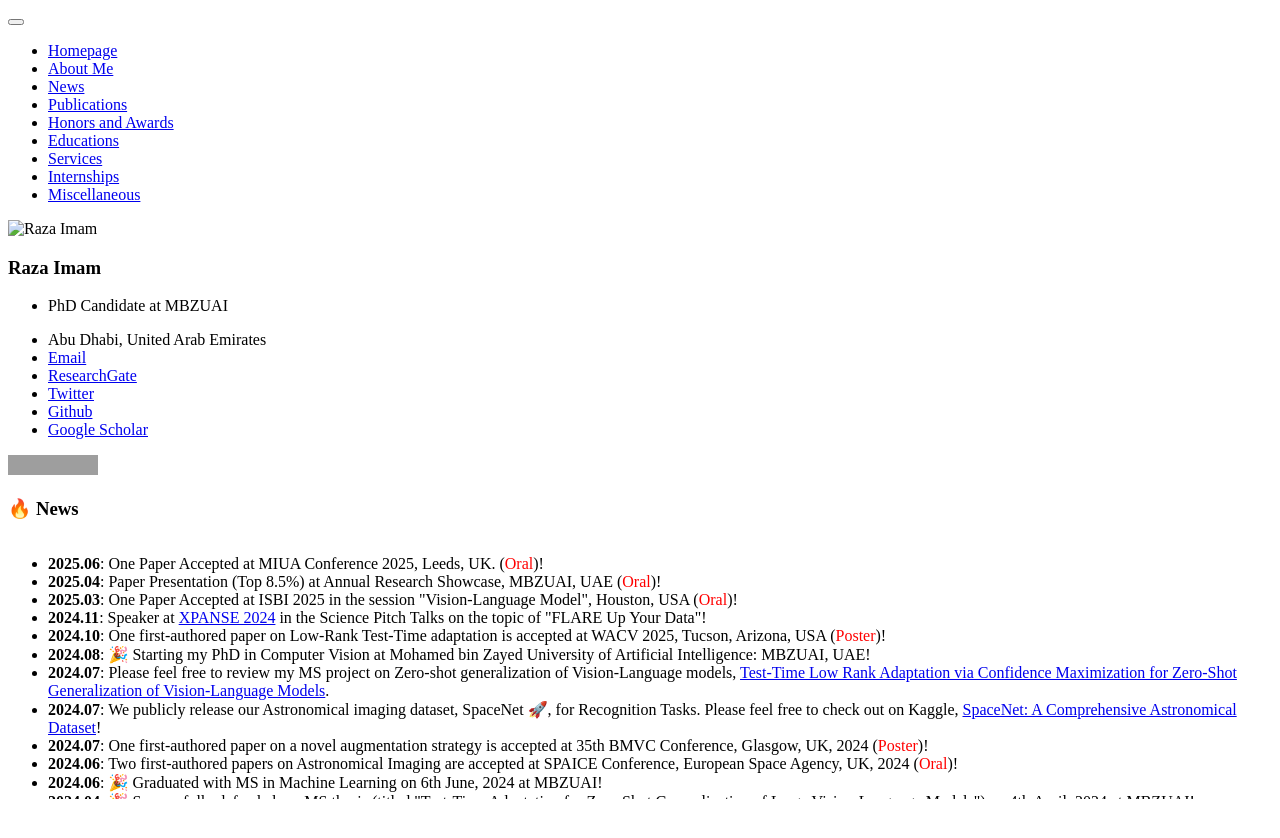
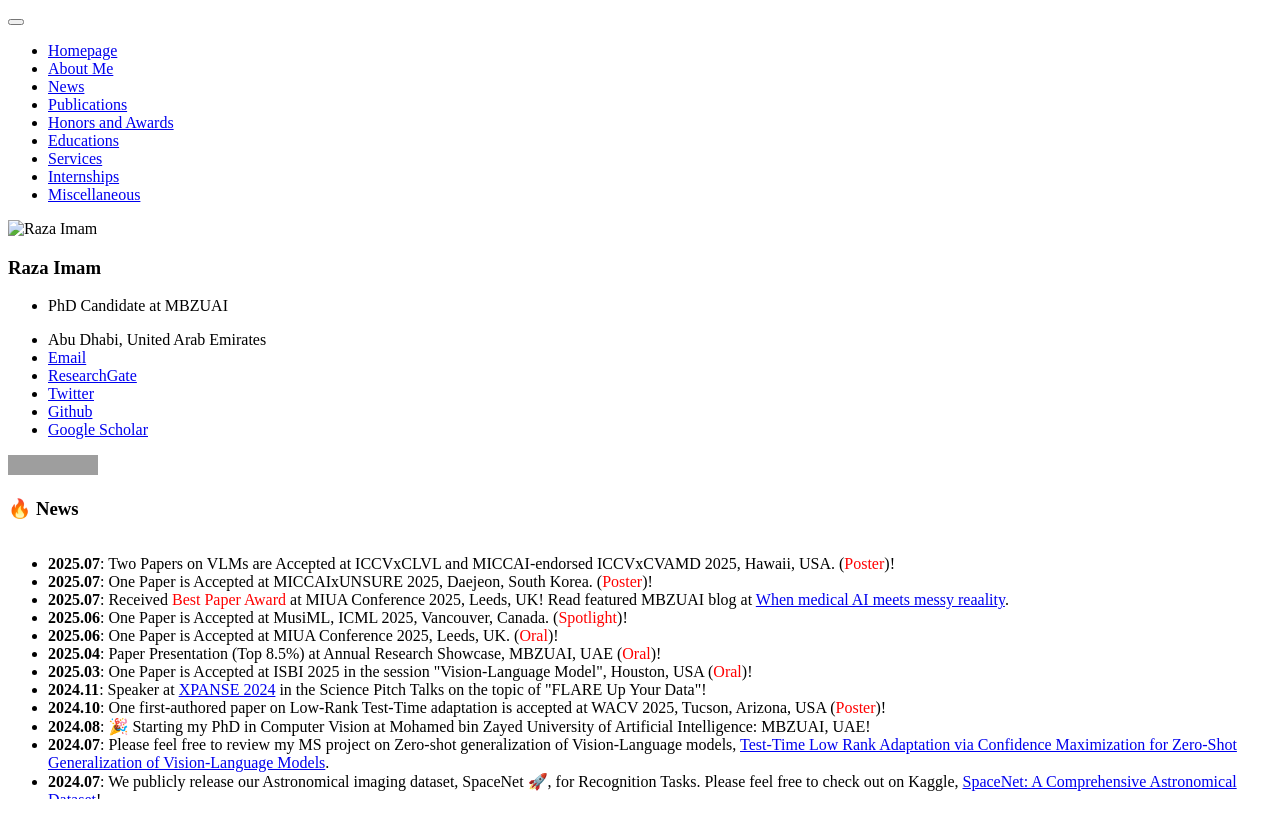
Before and after one commit to Razaimam45/razaimam45.github.io, a Jekyll site: the page built from _pages/includes/news.md, in a window 1280 px wide. Shown: the top 838 px of the page. Built offline with Jekyll 4.4.1, drawn with Linux system fonts in a browser that asks for light colours; our own code applies the rules of GitHub Pages for plain Markdown files; grey boxes are pictures that could not be loaded.

Commit message:
Update July

```diff
--- a/_pages/includes/news.md
+++ b/_pages/includes/news.md
@@ -10,9 +10,13 @@
 <div class="scrollable">
   <ul>
     <!-- New stuff to add here  -->
-    <li><strong>2025.06</strong>: One Paper Accepted at MIUA Conference 2025, Leeds, UK. (<font color="red">Oral</font>)!</li>
+    <li><strong>2025.07</strong>: Two Papers on VLMs are Accepted at ICCVxCLVL and MICCAI-endorsed ICCVxCVAMD 2025, Hawaii, USA. (<font color="red">Poster</font>)!</li>
+    <li><strong>2025.07</strong>: One Paper is Accepted at MICCAIxUNSURE 2025, Daejeon, South Korea. (<font color="red">Poster</font>)!</li>
+    <li><strong>2025.07</strong>: Received <font color="red">Best Paper Award</font> at MIUA Conference 2025, Leeds, UK! Read featured MBZUAI blog at <a href="https://mbzuai.ac.ae/news/when-medical-ai-meets-messy-reality/">When medical AI meets messy reaality</a>.</li>
+    <li><strong>2025.06</strong>: One Paper is Accepted at MusiML, ICML 2025, Vancouver, Canada. (<font color="red">Spotlight</font>)!</li>
+    <li><strong>2025.06</strong>: One Paper is Accepted at MIUA Conference 2025, Leeds, UK. (<font color="red">Oral</font>)!</li>
     <li><strong>2025.04</strong>: Paper Presentation (Top 8.5%) at Annual Research Showcase, MBZUAI, UAE (<font color="red">Oral</font>)!</li>
-    <li><strong>2025.03</strong>: One Paper Accepted at ISBI 2025 in the session "Vision-Language Model", Houston, USA (<font color="red">Oral</font>)!</li>
+    <li><strong>2025.03</strong>: One Paper is Accepted at ISBI 2025 in the session "Vision-Language Model", Houston, USA (<font color="red">Oral</font>)!</li>
     <li><strong>2024.11</strong>: Speaker at <a href="https://www.xpanse.world/">XPANSE 2024</a> in the Science Pitch Talks on the topic of "FLARE Up Your Data"!</li>
     <li><strong>2024.10</strong>: One first-authored paper on Low-Rank Test-Time adaptation is accepted at WACV 2025, Tucson, Arizona, USA (<font color="red">Poster</font>)!</li>
     <li><strong>2024.08</strong>: 🎉 Starting my PhD in Computer Vision at Mohamed bin Zayed University of Artificial Intelligence: MBZUAI, UAE!</li>
```
Also changed, not shown: _pages/includes/pub.md (+40 -12 lines), images/RAZA_rmcclip.png (added).
